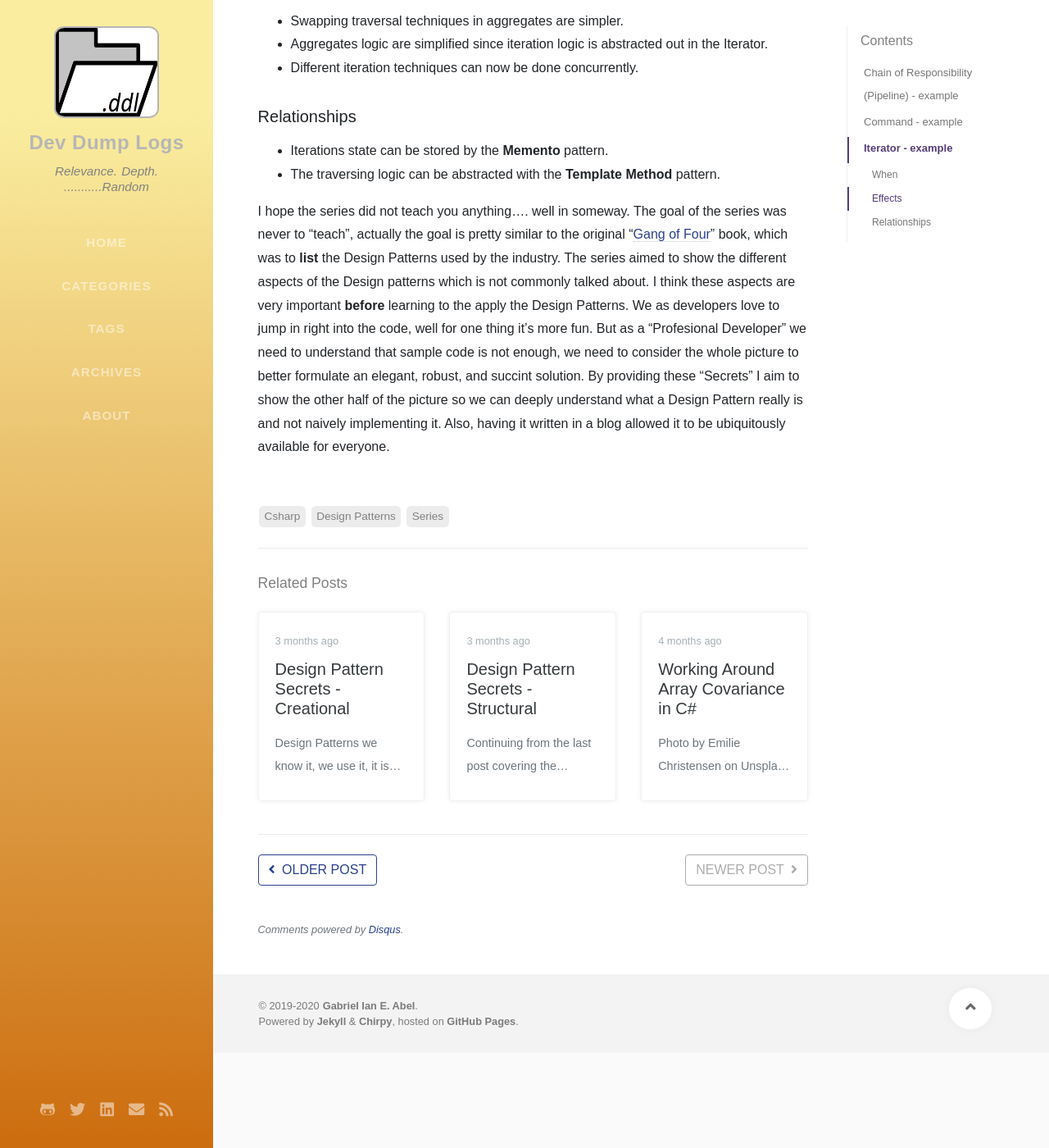
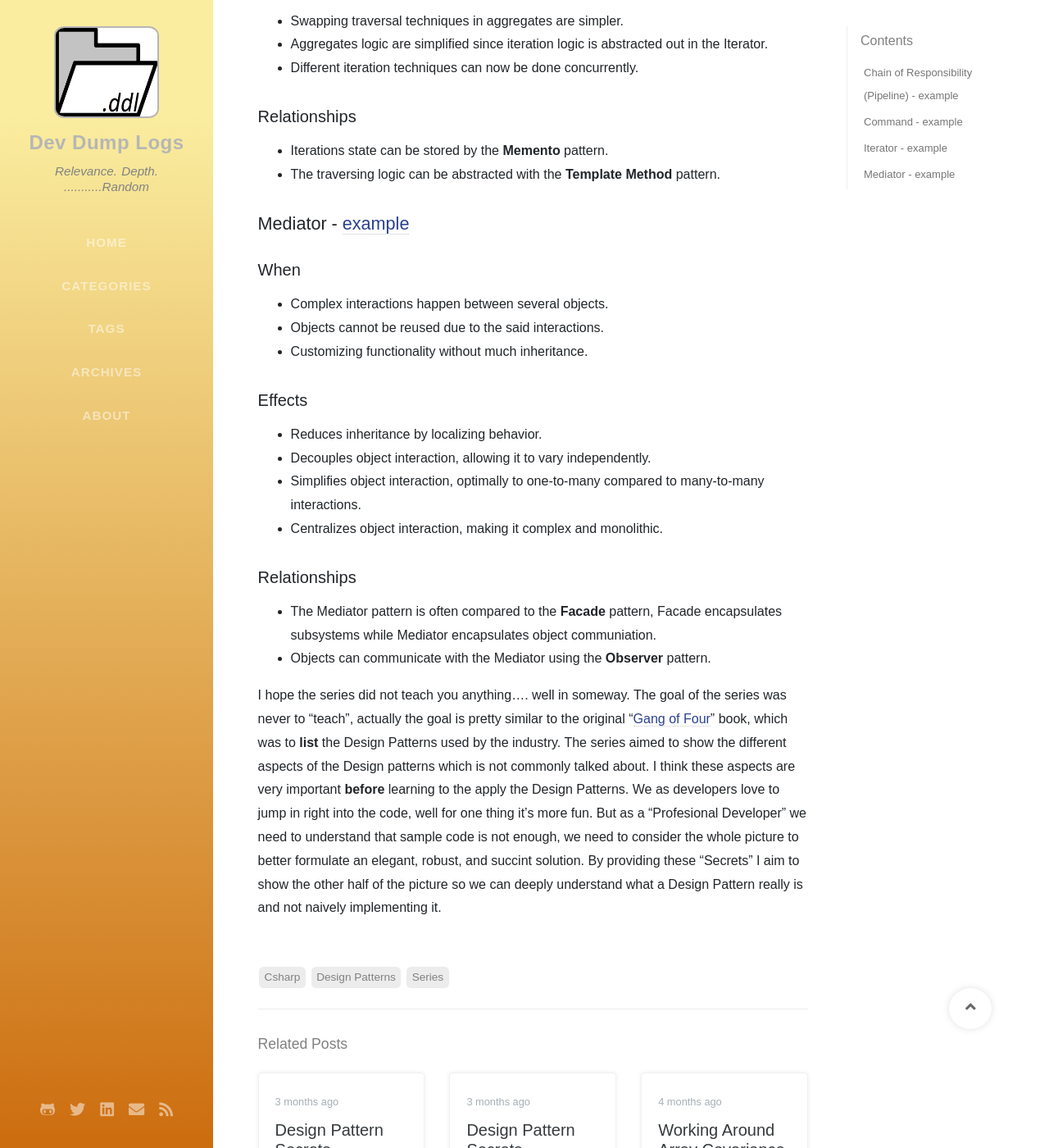
Before and after one commit to IanEscober/ianescober.github.io, a Jekyll site: the page built from _posts/2020-04-13-design-patterns-secrets-behavioral.md, in a window 1280 px wide and 1400 px high, scrolled down 1952 px. Shown: the whole window at 82% size. Built offline with Jekyll 4.4.1, drawn with Linux system fonts in a browser that asks for light colours; nearby versions of some CDN libraries; some web fonts are replaced; comment, search, counter and statistics services are not loaded.

Commit message:
Added Mediator Pattern to 'DPS - B' Post

```diff
--- a/_posts/2020-04-13-design-patterns-secrets-behavioral.md
+++ b/_posts/2020-04-13-design-patterns-secrets-behavioral.md
@@ -63,4 +63,20 @@
 - Iterations state can be stored by the __Memento__ pattern.
 - The traversing logic can be abstracted with the __Template Method__ pattern.
 
-I hope the series did not teach you anything.... well in someway. The goal of the series was never to "teach", actually the goal is pretty similar to the original "[Gang of Four](https://www.amazon.com/Design-Patterns-Object-Oriented-Addison-Wesley-Professional-ebook/dp/B000SEIBB8)" book, which was to __list__ the Design Patterns used by the industry. The series aimed to show the different aspects of the Design patterns which is not commonly talked about. I think these aspects are very important __before__ learning to the apply the Design Patterns. We as developers love to jump in right into the code, well for one thing it's more fun. But as a "Profesional Developer" we need to understand that sample code is not enough, we need to consider the whole picture to better formulate an elegant, robust, and succint solution. By providing these "Secrets" I aim to show the other half of the picture so we can deeply understand what a Design Pattern really is and not naively implementing it. Also, having it written in a blog allowed it to be ubiquitously available for everyone.
+## Mediator - [example](https://github.com/IanEscober/DesignPatterns/tree/master/src/Mediator)
+### When
+- Complex interactions happen between several objects.
+- Objects cannot be reused due to the said interactions.
+- Customizing functionality without much inheritance.
+
+### Effects
+- Reduces inheritance by localizing behavior.
+- Decouples object interaction, allowing it to vary independently.
+- Simplifies object interaction, optimally to one-to-many compared to many-to-many interactions.
+- Centralizes object interaction, making it complex and monolithic.
+
+### Relationships
+- The Mediator pattern is often compared to the __Facade__ pattern, Facade encapsulates subsystems while Mediator encapsulates object communiation.
+- Objects can communicate with the Mediator using the __Observer__ pattern.
+
+I hope the series did not teach you anything.... well in someway. The goal of the series was never to "teach", actually the goal is pretty similar to the original "[Gang of Four](https://www.amazon.com/Design-Patterns-Object-Oriented-Addison-Wesley-Professional-ebook/dp/B000SEIBB8)" book, which was to __list__ the Design Patterns used by the industry. The series aimed to show the different aspects of the Design patterns which is not commonly talked about. I think these aspects are very important __before__ learning to the apply the Design Patterns. We as developers love to jump in right into the code, well for one thing it's more fun. But as a "Profesional Developer" we need to understand that sample code is not enough, we need to consider the whole picture to better formulate an elegant, robust, and succint solution. By providing these "Secrets" I aim to show the other half of the picture so we can deeply understand what a Design Pattern really is and not naively implementing it.
```
